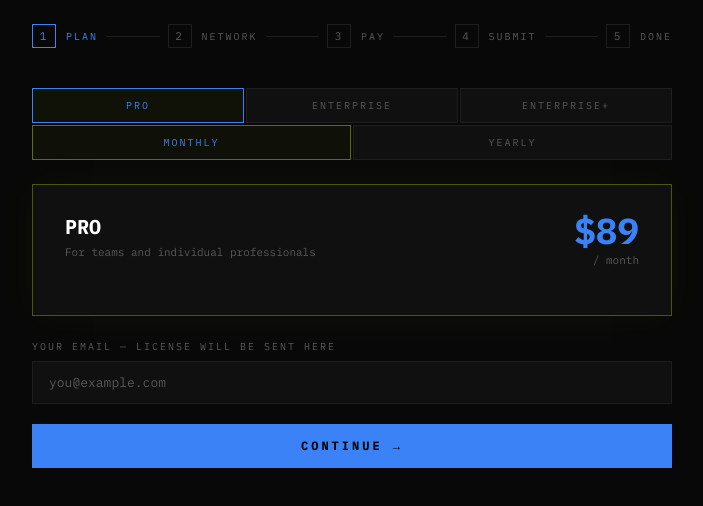
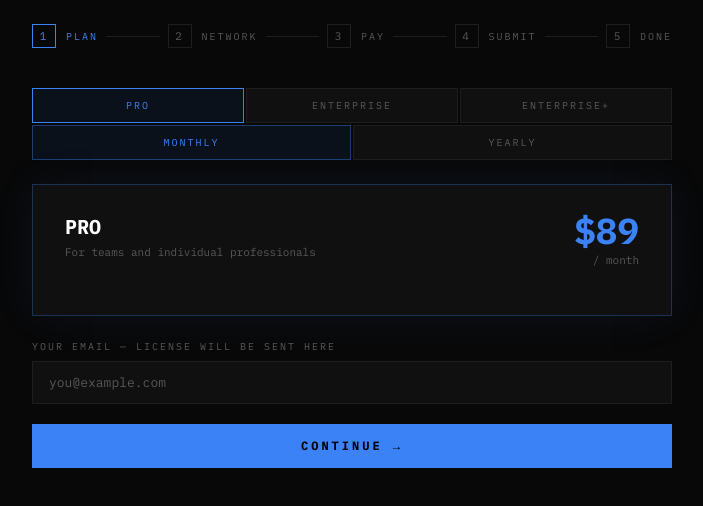
Before and after one commit to 6bIgJIO/TP, a plain HTML site: page pay_widget.html in a window 1280 px wide. Shown: the whole page, without its empty margins (288-991 px from the left). Drawn offline with Linux system fonts and the light colour scheme.

Commit message:
Update pay_widget.html

```diff
--- a/pay_widget.html
+++ b/pay_widget.html
@@ -21,16 +21,16 @@ body{background:var(--bg);color:var(--t);font-family:var(--f);min-height:100vh;d
 /* TIER TABS */
 .tier-tabs{display:flex;gap:2px;margin-bottom:2px}
 .tier-tab{flex:1;padding:10px;text-align:center;font-size:10px;letter-spacing:2px;text-transform:uppercase;background:var(--s);border:1px solid var(--b);cursor:pointer;transition:all .2s;color:var(--d)}
-.tier-tab.active{border-color:var(--acid);color:var(--acid);background:rgba(200,255,0,0.04)}
+.tier-tab.active{border-color:var(--acid);color:var(--acid);background:rgba(59,130,246,0.08)}
 
 /* BILLING TOGGLE */
 .billing-toggle{display:flex;gap:2px;margin-bottom:24px}
 .bill-btn{flex:1;padding:10px;text-align:center;font-size:10px;letter-spacing:2px;text-transform:uppercase;background:var(--s);border:1px solid var(--b);cursor:pointer;transition:all .2s;color:var(--d)}
-.bill-btn.active{border-color:rgba(200,255,0,0.4);color:var(--acid);background:rgba(200,255,0,0.03)}
+.bill-btn.active{border-color:rgba(59,130,246,0.4);color:var(--acid);background:rgba(59,130,246,0.08)}
 
 /* PLAN CARD */
 .plan-display{background:var(--s);border:1px solid var(--b);padding:28px 32px;margin-bottom:24px;transition:border-color .3s}
-.plan-display.highlight{border-color:rgba(200,255,0,0.3);box-shadow:0 0 40px rgba(200,255,0,0.04)}
+.plan-display.highlight{border-color:rgba(59,130,246,0.3);box-shadow:0 0 40px rgba(59,130,246,0.08)}
 .plan-display-header{display:flex;align-items:flex-start;justify-content:space-between;margin-bottom:16px}
 .plan-tier{font-size:20px;color:#fff;font-weight:700}
 .plan-tier-note{font-size:11px;color:var(--d);margin-top:4px;line-height:1.5}
@@ -58,7 +58,7 @@ body{background:var(--bg);color:var(--t);font-family:var(--f);min-height:100vh;d
 .copy-btn{background:transparent;border:1px solid var(--b);color:var(--d);padding:6px 12px;font-family:var(--f);font-size:10px;cursor:pointer;white-space:nowrap;flex-shrink:0;transition:all .2s}
 .copy-btn:hover{border-color:var(--acid);color:var(--acid)}
 .wallet-note{font-size:11px;color:var(--d);margin-top:12px;line-height:1.6}
-.invoice-id-box{background:var(--bg);border:1px solid rgba(200,255,0,0.15);padding:16px 20px;margin-bottom:24px;display:flex;align-items:center;justify-content:space-between}
+.invoice-id-box{background:var(--bg);border:1px solid rgba(59,130,246,0.25);padding:16px 20px;margin-bottom:24px;display:flex;align-items:center;justify-content:space-between}
 .invoice-id-label{font-size:10px;letter-spacing:2px;color:var(--d);text-transform:uppercase}
 .invoice-id-val{font-size:14px;color:var(--acid);letter-spacing:3px}
 .tx-note{font-size:11px;color:var(--d);margin-bottom:20px;line-height:1.7}
```
